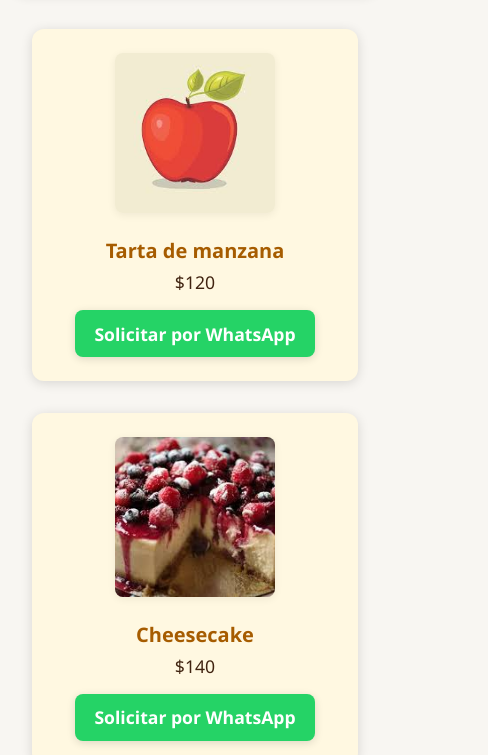
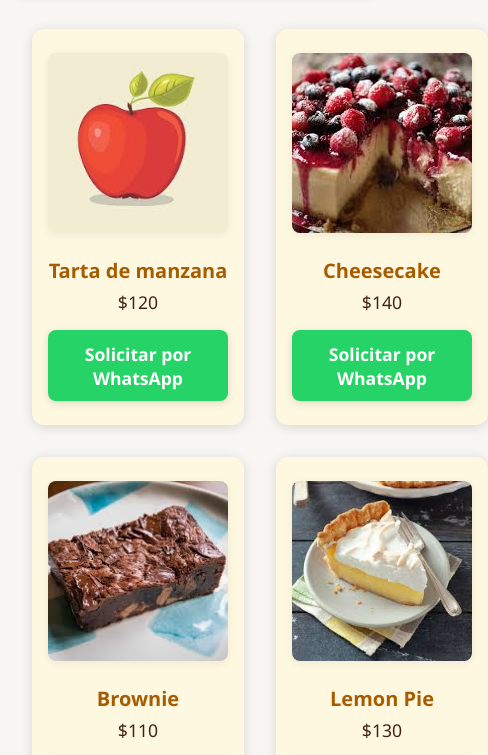
Before and after one commit to davidask611/Delicias-caseras, a plain HTML site: page index.html in a window 390 px wide. Shown: the part 265-1020 px from the top of the page, 488 px wide, since content can reach past the window. Drawn offline with Linux system fonts and the light colour scheme.

Commit message:
"version movil"

```diff
--- a/estilos.css
+++ b/estilos.css
@@ -29,17 +29,9 @@ body {
   font-weight: bold;
 }
 
-.subtitulo .amarillo {
-  color: #ffd600;
-}
-
-.subtitulo .rojo {
-  color: #ff5252;
-}
-
-.subtitulo .azul {
-  color: #2979ff;
-}
+.subtitulo .amarillo { color: #ffd600; }
+.subtitulo .rojo { color: #ff5252; }
+.subtitulo .azul { color: #2979ff; }
 
 .header__redes {
   display: flex;
@@ -144,8 +136,8 @@ main {
 
 .producto img {
   border-radius: 8px;
-  width: 160px;
-  height: 160px;
+  width: 180px;
+  height: 180px;
   object-fit: cover;
   margin-bottom: 1rem;
   box-shadow: 0 2px 8px #0001;
@@ -177,7 +169,6 @@ main {
   transition: background 0.2s, transform 0.2s;
   cursor: pointer;
 }
-
 .btn-whatsapp:hover {
   background: #128c7e;
   transform: scale(1.05);
@@ -198,7 +189,6 @@ footer {
   #productos-grid {
     grid-template-columns: repeat(2, 1fr);
   }
-
   .localidades {
     gap: 1.5rem;
     padding: 1rem;
@@ -209,14 +199,12 @@ footer {
 
 @media (max-width: 600px) {
   #productos-grid {
-    grid-template-columns: 1fr;
+    grid-template-columns: repeat(2, 1fr);
   }
-
   .header__redes {
     flex-direction: column;
     gap: 1rem;
   }
-
   .localidades {
     flex-direction: column;
     gap: 0.5rem;
```
Also changed, not shown: img/bxl-whatsapp.svg (deleted).
